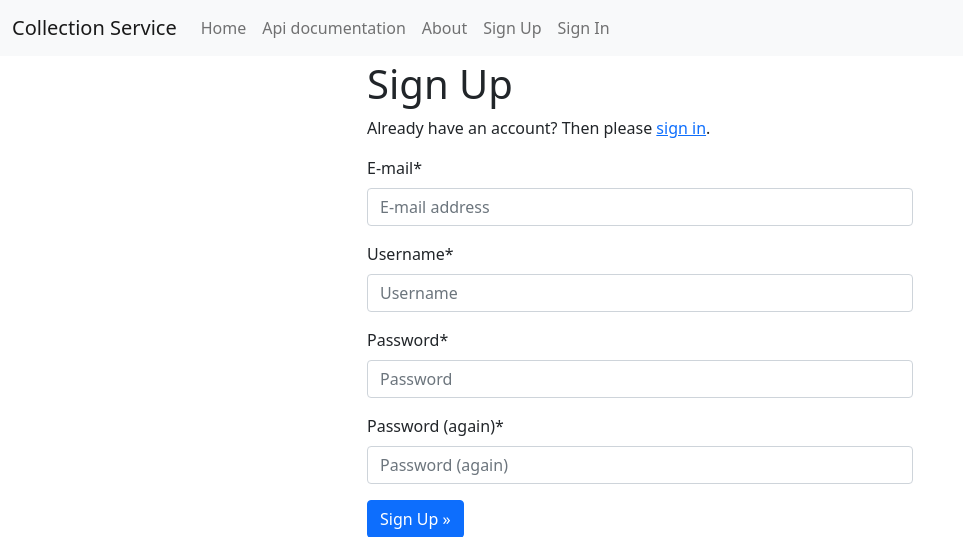
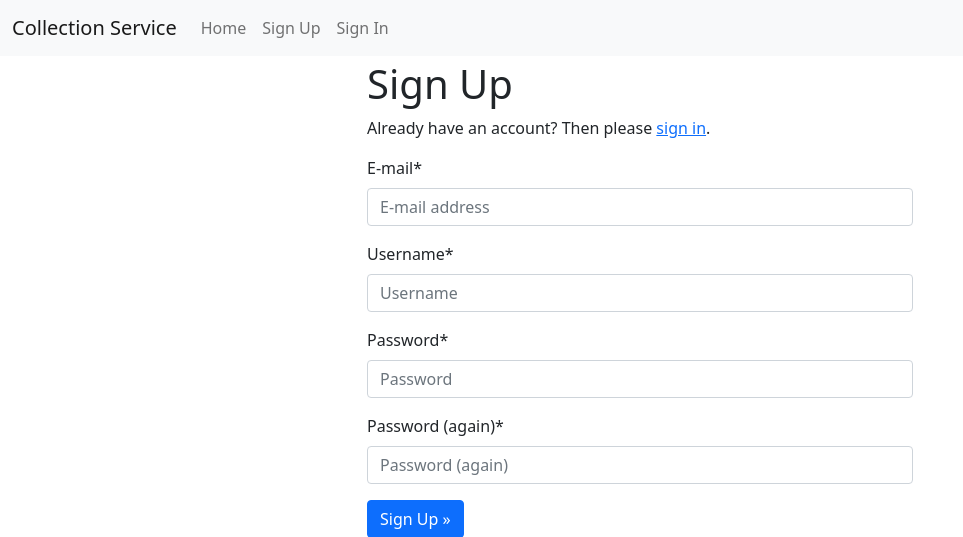
Before and after one commit to gfbio/gfbio-data-collections, a Django app: page /accounts/signup/ in a window 1280 px wide. Shown: the top 537 px of the page, without its empty margins (0-963 px from the left). Run offline with Django 3.2, Linux system fonts and the light colour scheme; parts of the project's set-up code (start-up, migrations or seed data) failed here and were passed over; some libraries are stand-ins or nearby versions.

Commit message:
70-set swagger api documentation as main pages - removed the pages, that are no longer needed, removed them from the template

```diff
--- a/collection_service/templates/base.html
+++ b/collection_service/templates/base.html
@@ -48,12 +48,6 @@
             <ul class="navbar-nav mr-auto">
               <li class="nav-item active">
                 <a class="nav-link" href="{% url 'home' %}">Home <span class="visually-hidden">(current)</span></a>
-              </li>
-              <li class="nav-item">
-                <a class="nav-link" href="{% url 'api-docs' %}">Api documentation</a>
-              </li>
-              <li class="nav-item">
-                <a class="nav-link" href="{% url 'about' %}">About</a>
               </li>
               {% if request.user.is_authenticated %}
                 <li class="nav-item">
--- a/collection_service/templates/pages/about.html
+++ /dev/null
@@ -1 +0,0 @@
-{% extends "base.html" %}
--- a/collection_service/templates/pages/home.html
+++ /dev/null
@@ -1 +0,0 @@
-{% extends "base.html" %}
--- a/config/urls.py
+++ b/config/urls.py
@@ -8,15 +8,7 @@ from drf_spectacular.views import SpectacularAPIView, SpectacularSwaggerView
 from rest_framework.authtoken.views import obtain_auth_token
 
 urlpatterns = [
-    path("", TemplateView.as_view(template_name="pages/home.html"), name="home"),
-    path(
-        "about/", TemplateView.as_view(template_name="pages/about.html"), name="about"
-    ),
-    path(
-        "api/",
-        SpectacularSwaggerView.as_view(url_name="api-schema",),
-        name="api-docs",
-    ),
+    path("", SpectacularSwaggerView.as_view(url_name="api-schema",), name="home"),
     # Django Admin, use {% url 'admin:index' %}
     path(settings.ADMIN_URL, admin.site.urls),
     # User management
```
Also changed, not shown: collection_service/templates/pages/api.html (added, +23 -0 lines), collection_service/users/tests/test_swagger.py (+3 -3 lines).
